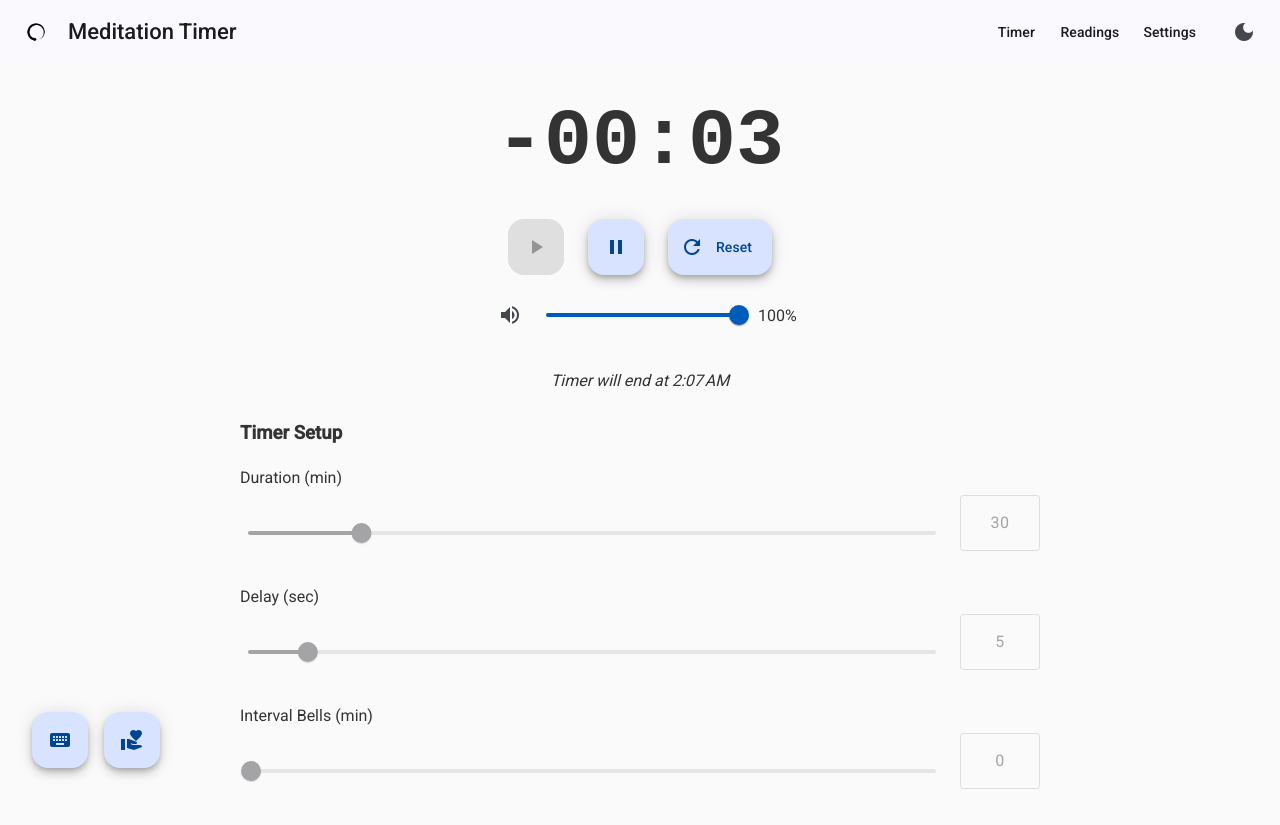
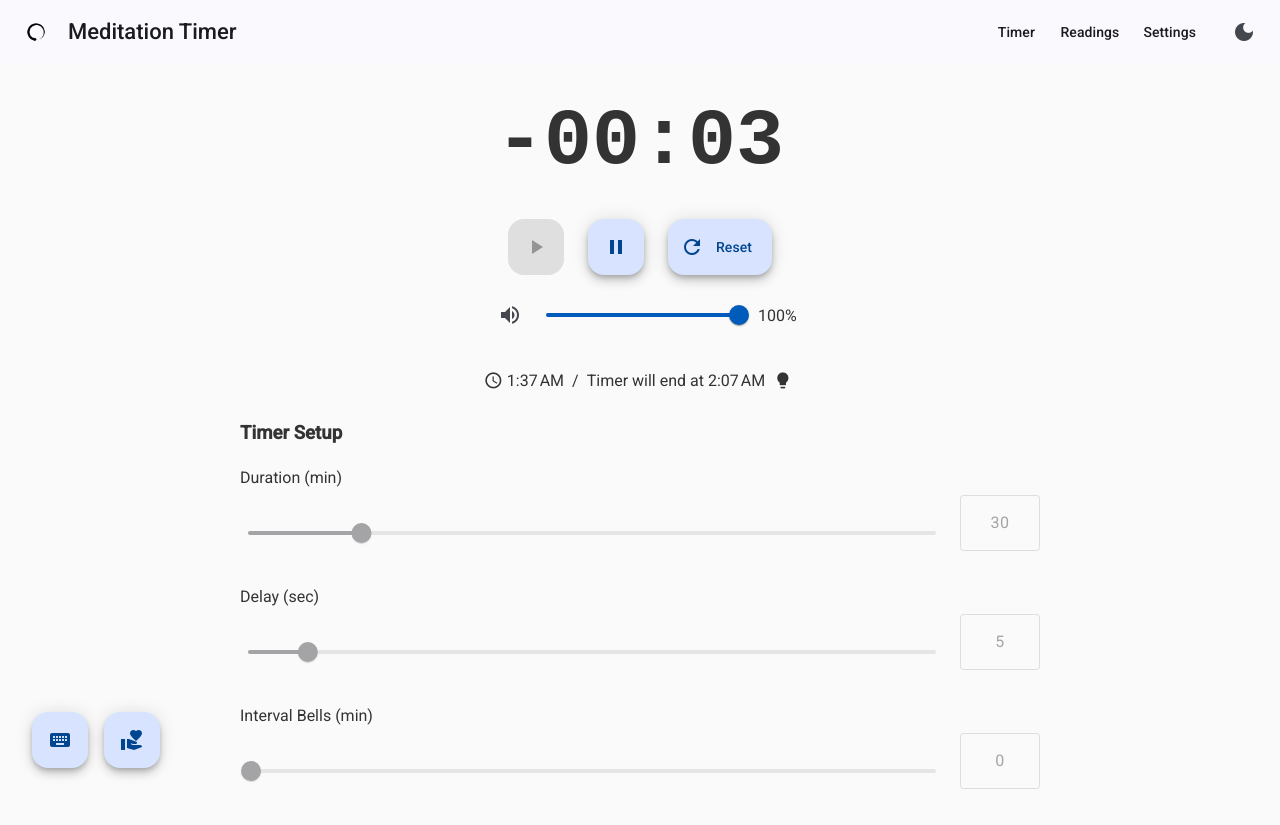
Before and after one commit to kiev78/meditation, an Angular app in the folder meditation-timer/: page / in a window 1280 px wide. Both pictures are taken after a click on the button "play_arrow". Built offline with nearby package versions, Linux system fonts and the light colour scheme.

Commit message:
Refactor EndTimeDisplayComponent layout and fix Wake Lock indicator
- Update layout to `[Clock Icon] [Current Time] / Timer will end at [End Time]`.
- Re-enable and fix Wake Lock indicator logic using safe optional chaining.
- Ensure consistent styling and alignment for the new inline layout.

```diff
--- a/meditation-timer/src/app/end-time-display/end-time-display.component.css
+++ b/meditation-timer/src/app/end-time-display/end-time-display.component.css
@@ -3,6 +3,8 @@
   font-size: 1rem;
   color: var(--mat-sys-on-surface-variant);
   margin: 0 0 1rem 0;
+  display: flex;
+  justify-content: center;
 }
 
 .end-time span {
@@ -10,6 +12,18 @@
   align-items: center;
 }
 
-.end-time mat-icon {
-  margin-left: 5px;
+.inline-icon {
+  font-size: 1.2rem;
+  width: 1.2rem;
+  height: 1.2rem;
+  margin-right: 4px;
 }
+
+.wakelock-icon {
+  margin-left: 8px;
+  color: var(--mat-sys-primary); /* Highlight the active feature */
+}
+
+.separator {
+  margin: 0 8px;
+}
--- a/meditation-timer/src/app/end-time-display/end-time-display.component.html
+++ b/meditation-timer/src/app/end-time-display/end-time-display.component.html
@@ -1,14 +1,14 @@
-@if (endTime$ | async; as endTime) {
-  <p class="end-time">
-    <span>
-      <i>Timer will end at {{ endTime | date : 'shortTime' }}</i>
-      <!-- @if ((timerService.state$ | async)?.isWakeLockActive) {
-        <mat-icon class="header-icon" matTooltip="Screen will stay awake">lightbulb</mat-icon>
-      } -->
-    </span>
-  </p>
-} @else {
-  <p class="end-time">
-    <i>Current Time: {{ currentTime$ | async | date : 'shortTime' }}</i>
-  </p>
-}
+<p class="end-time">
+  <span>
+    <mat-icon class="inline-icon">access_time</mat-icon>
+    {{ currentTime$ | async | date : 'shortTime' }}
+    @if (endTime$ | async; as endTime) {
+      <span class="separator"> / </span>
+      Timer will end at {{ endTime | date : 'shortTime' }}
+
+      @if ((timerService?.state$ | async)?.isWakeLockActive) {
+        <mat-icon class="inline-icon wakelock-icon" matTooltip="Your screen will remain on">lightbulb</mat-icon>
+      }
+    }
+  </span>
+</p>
```
